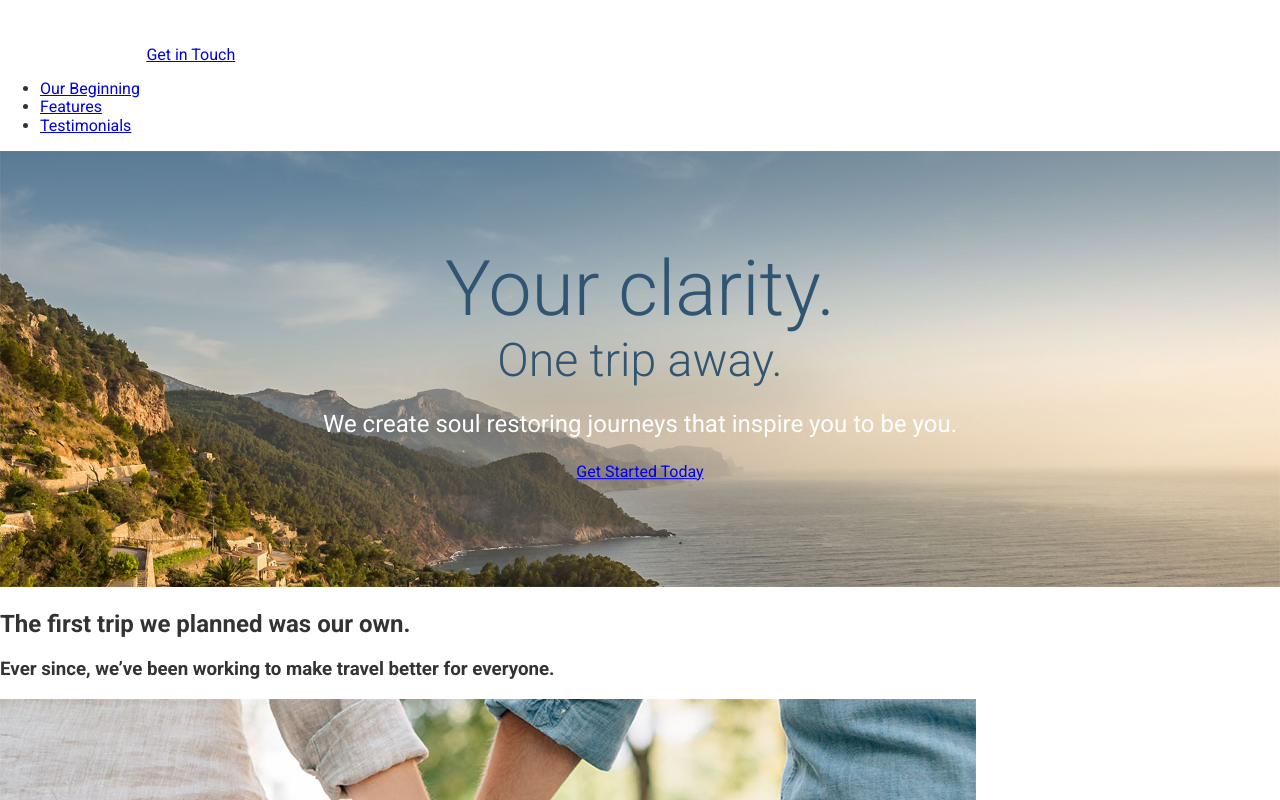
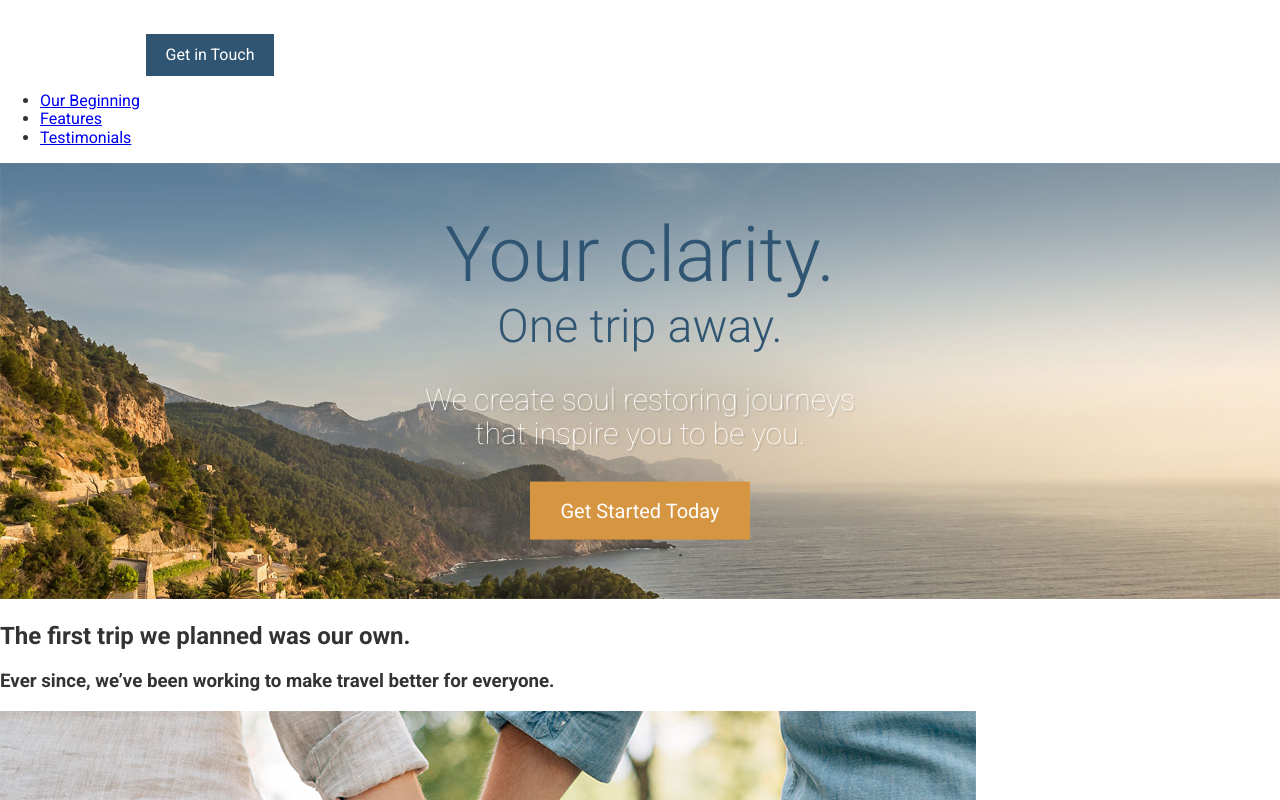
Before and after one commit to gerardramosm89/fe-workflow, a website: page app/index.html in a window 1280 px wide. Shown: the top 800 px of the page. Drawn offline with Linux system fonts and the light colour scheme.

Commit message:
header and buttons done

```diff
--- /dev/null
+++ b/app/assets/styles/base/_variables.css
@@ -0,0 +1,2 @@
+$mainBlue: #2f5572;
+$mainOrange: #d59541;
--- /dev/null
+++ b/app/assets/styles/modules/_btn.css
@@ -0,0 +1,16 @@
+.btn {
+  background-color: $mainBlue;
+  color:#fff;
+  text-decoration:none;
+  padding: .75rem 1.2rem;
+  display: inline-block;
+
+  &--orange {
+    background-color: $mainOrange;
+  }
+
+  &--large {
+    font-size: 1.25rem;
+    padding: 1.1rem 1.9rem;
+  }
+}
--- a/app/assets/styles/modules/_large-hero.css
+++ b/app/assets/styles/modules/_large-hero.css
@@ -12,19 +12,24 @@
 
   &__title {
     font-weight:300;
-    color: #2f5572;
+    color: $mainBlue;
     font-size: 4.8rem;
     margin:0;
   }
 
   &__subtitle {
     font-weight:300;
-    color: #2f5572;
+    color: $mainBlue;
     font-size: 2.9rem;
     margin:0;
   }
   &__description {
     color: #fff;
-    font-size:1.5rem;
+    font-size:1.875rem;
+    font-weight:100;
+    text-shadow: 2px 2px 0 rgba(0,0,0,.1);
+    max-width:30rem;
+    margin-left:auto;
+    margin-right:auto;
   }
 }
--- a/app/assets/styles/styles.css
+++ b/app/assets/styles/styles.css
@@ -1,3 +1,5 @@
 @import "normalize.css";
+@import "base/_variables";
 @import "base/_global";
 @import "modules/_large-hero";
+@import "modules/_btn";
--- a/app/index.html
+++ b/app/index.html
@@ -14,7 +14,7 @@
 <body>
   <header>
     <img src="assets/images/icons/clear-view-escapes.svg">
-    <a href="#">Get in Touch</a>
+    <a href="#" class="btn">Get in Touch</a>
     <nav>
       <ul>
         <li><a href="#our-beginning">Our Beginning</a></li>
@@ -30,7 +30,7 @@
       <h1 class="large-hero__title">Your clarity.</h1>
       <h2 class="large-hero__subtitle">One trip away.</h2>
       <p class="large-hero__description">We create soul restoring journeys that inspire you to be you.</p>
-      <p><a href="#">Get Started Today</a></p>
+      <p><a href="#" class="btn btn--orange btn--large">Get Started Today</a></p>
     </div>
   </div>
 
@@ -87,7 +87,7 @@
   </div>
 
   <footer>
-    <p>Copyright &copy; 2016 Clear View Escapes. All rights reserved. <a href="#">Get in Touch</a></p>
+    <p>Copyright &copy; 2016 Clear View Escapes. All rights reserved. <a href="#" class="btn btn--orange">Get in Touch</a></p>
   </footer>
 </body>
 </html>
--- a/app/temp/styles/styles.css
+++ b/app/temp/styles/styles.css
@@ -461,5 +461,27 @@
 
 .large-hero__description {
   color: #fff;
-  font-size:1.5rem;
+  font-size:1.875rem;
+  font-weight:100;
+  text-shadow: 2px 2px 0 rgba(0,0,0,.1);
+  max-width:30rem;
+  margin-left:auto;
+  margin-right:auto;
 }
+
+.btn {
+  background-color: #2f5572;
+  color:#fff;
+  text-decoration:none;
+  padding: .75rem 1.2rem;
+  display: inline-block;
+}
+
+.btn--orange {
+  background-color: #d59541;
+}
+
+.btn--large {
+  font-size: 1.25rem;
+  padding: 1.1rem 1.9rem;
+}
```
